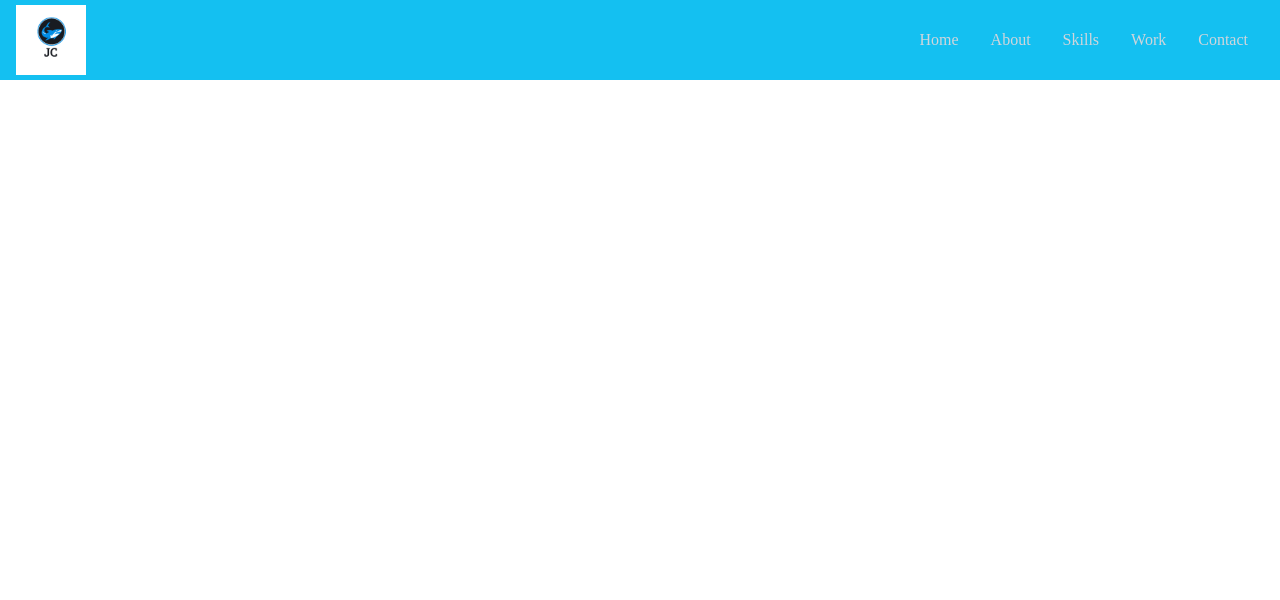
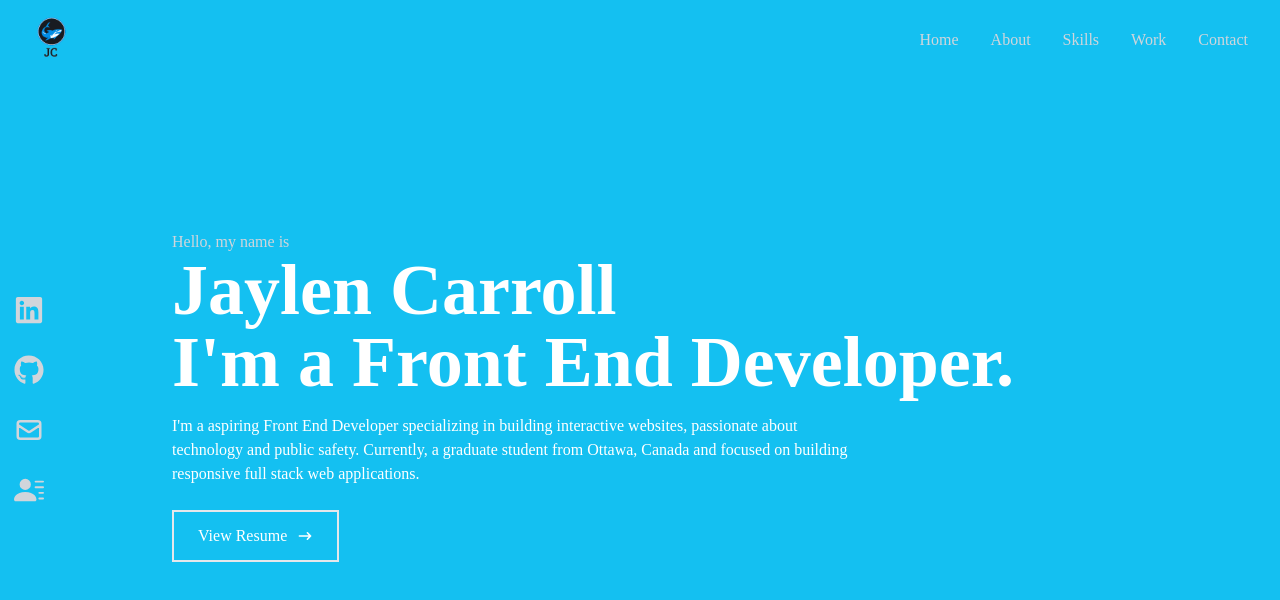
Before and after one commit to JCarz/jaylen-portfolio, a React (Create React App) app: page / in a window 1280 px wide. Shown: the top 600 px of the page. Built offline with nearby package versions, Linux system fonts and the light colour scheme; the HTML template or start-up script is replaced by a standard one.

Commit message:
Home created with styling

```diff
--- a/src/App.js
+++ b/src/App.js
@@ -1,9 +1,11 @@
 import Navbar from "./components/Navbar"
+import Home from "./components/Home"
 
 function App() {
   return (
     <div>
-      <Navbar></Navbar>
+      <Navbar />
+      <Home />
     </div>
   )
 }
--- /dev/null
+++ b/src/components/Home.jsx
@@ -0,0 +1,36 @@
+import React from "react"
+import { HiArrowNarrowRight } from "react-icons/hi"
+
+const Home = () => {
+  return (
+    <div name="home" className="w-full h-screen bg-[#14c0f1]">
+      {/* Container */}
+      <div className="max-w-[1000px] mx-auto px-8 flex flex-col justify-center h-full">
+        {/* Title */}
+        <p className="text-gray-300">Hello, my name is</p>
+        <h1 className="text-4xl sm:text-7xl font-bold text-[#ffffff]">
+          Jaylen Carroll
+        </h1>
+        <h2 className="text-4xl sm:text-7xl font-bold text-[#ffffff]">
+          I'm a Front End Developer.
+        </h2>
+        <p className="text-[#ffffff] py-4 max-w-[700px]">
+          I'm a aspiring Front End Developer specializing in building
+          interactive websites, passionate about technology and public safety.
+          Currently, a graduate student from Ottawa, Canada and focused on
+          building responsive full stack web applications.
+        </p>
+        <div>
+          <button className="text-white group border-2 px-6 py-3 my-2 flex items-center hover:bg-slate-300 hover:border-slate-300">
+            View Resume
+            <span className="group-hover:rotate-90 duration-300">
+              <HiArrowNarrowRight className="ml-2.5" />
+            </span>
+          </button>
+        </div>
+      </div>
+    </div>
+  )
+}
+
+export default Home
--- a/src/components/Navbar.jsx
+++ b/src/components/Navbar.jsx
@@ -1,5 +1,14 @@
 import React, { useState } from "react"
-import { FaBars, FaTimes } from "react-icons/fa"
+import {
+  FaBars,
+  FaTimes,
+  FaGithub,
+  FaLinkedin,
+  FaFacebook,
+  FaLinkedinIn,
+} from "react-icons/fa"
+import { HiOutlineMail } from "react-icons/hi"
+import { BsFillPersonLinesFill } from "react-icons/bs"
 import Logo from "../assets/logo.png"
 
 const Navbar = () => {
@@ -39,6 +48,44 @@
         <li className="py-6 text-4xl">Work</li>
         <li className="py-6 text-4xl">Contact</li>
       </ul>
+
+      {/* Social Icons */}
+      <div className="hidden lg:flex fixed flex-col top-[35%] left-0">
+        <ul>
+          <li className="w-[160px] h-[60px] flex justify-between items-center ml-[-100px] hover:ml-[-10px] duration-300">
+            <a
+              className="flex justify-between items-center w-full text-gray-300"
+              href="/"
+            >
+              Linkedin <FaLinkedin size={30} />
+            </a>
+          </li>
+          <li className="w-[160px] h-[60px] flex justify-between items-center ml-[-100px] hover:ml-[-10px] duration-300">
+            <a
+              className="flex justify-between items-center w-full text-gray-300"
+              href="/"
+            >
+              GitHub <FaGithub size={30} />
+            </a>
+          </li>
+          <li className="w-[160px] h-[60px] flex justify-between items-center ml-[-100px] hover:ml-[-10px] duration-300">
+            <a
+              className="flex justify-between items-center w-full text-gray-300"
+              href="/"
+            >
+              Email <HiOutlineMail size={30} />
+            </a>
+          </li>
+          <li className="w-[160px] h-[60px] flex justify-between items-center ml-[-100px] hover:ml-[-10px] duration-300">
+            <a
+              className="flex justify-between items-center w-full text-gray-300"
+              href="/"
+            >
+              Resume <BsFillPersonLinesFill size={30} />
+            </a>
+          </li>
+        </ul>
+      </div>
     </div>
   )
 }
```
Also changed, not shown: src/assets/logo.png.
